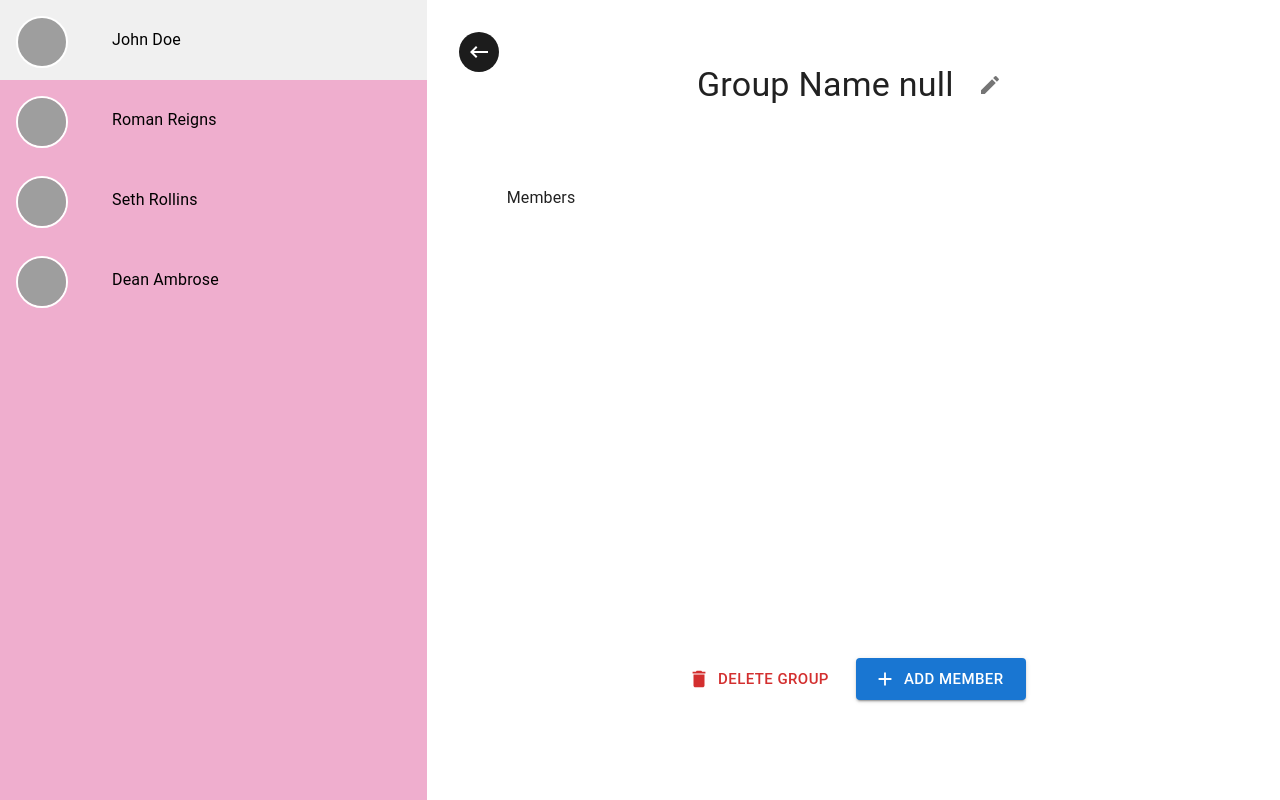
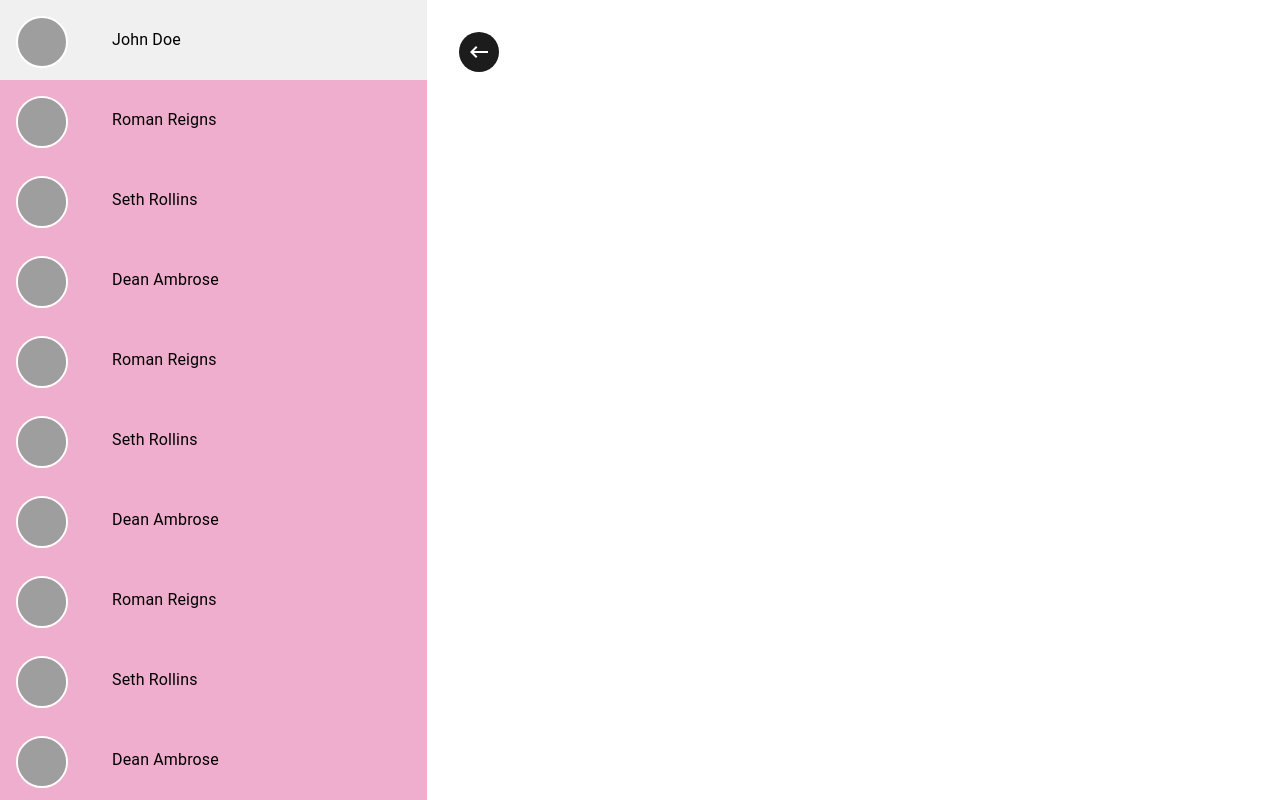
Before and after one commit to pradyotsrivastava/Chit-Chat-SocialMedia, a React app in the folder client/: page /groups in a window 1280 px wide. Built offline with nearby package versions, Linux system fonts and the light colour scheme; grey boxes are pictures that could not be loaded; the HTML template or start-up script is replaced by a standard one.

Commit message:
chatList fixed

```diff
--- /dev/null
+++ b/client/src/components/dialogs/AddMemberDialog.jsx
@@ -0,0 +1,65 @@
+import { Button, Dialog, DialogTitle, Stack, Typography } from "@mui/material";
+import React, { useState } from "react";
+import { sampleUsers } from "../../constants/sampleData";
+import UserItem from "../../shared/UserItem";
+
+const AddMemberDialog = ({ addMember, isLoadingAddMembers, chatId }) => {
+  const [members, setMembers] = useState(sampleUsers);
+  const [selectedMembers, setSelectedMembers] = useState([]);
+
+  const selectMemberHandler = (id) => {
+    setSelectedMembers((prev) =>
+      prev.includes(id)
+        ? prev.filter((currentElement) => currentElement !== id)
+        : [...prev, id]
+    );
+  };
+
+  const closeHandler = () => {
+    setSelectedMembers([]);
+    setMembers([]);
+  };
+  const addMemberSubmitHandler = () => {
+    closeHandler();
+  };
+
+  return (
+    <Dialog open onClose={closeHandler}>
+      <Stack p={"2rem"} width={"20rem"} spacing={"2rem"}>
+        <DialogTitle textAlign={"center"}>Add Member</DialogTitle>
+        <Stack spacing={"1rem"}>
+          {members.length > 0 ? (
+            members.map((i) => (
+              <UserItem
+                key={i.id}
+                user={i}
+                handler={selectMemberHandler}
+                isAdded={selectedMembers.includes(i._id)}
+              />
+            ))
+          ) : (
+            <Typography textAlign={"center"}>No Friends</Typography>
+          )}
+        </Stack>
+        <Stack
+          direction={"row"}
+          alignItems={"center"}
+          justifyContent={"space-evenly"}
+        >
+          <Button color="error" onClick={closeHandler}>
+            Cancel
+          </Button>
+          <Button
+            onClick={addMemberSubmitHandler}
+            variant="contained"
+            disabled={isLoadingAddMembers}
+          >
+            Submit Changes
+          </Button>
+        </Stack>
+      </Stack>
+    </Dialog>
+  );
+};
+
+export default AddMemberDialog;
--- a/client/src/components/specific/ChatList.jsx
+++ b/client/src/components/specific/ChatList.jsx
@@ -16,7 +16,7 @@
   handleDeleteChat,
 }) => {
   return (
-    <Stack width={w} direction={"column"}>
+    <Stack width={w} direction={"column"} overflow={"auto"} height={"100%"}>
       {chats?.map((data, index) => {
         const { avatar, _id, name, groupChat, members } = data;
         const newMessageAlert = newMessagesAlert.find(
--- a/client/src/constants/color.js
+++ b/client/src/constants/color.js
@@ -4,3 +4,8 @@
 export const orange = "#ea7070";
 
 export const matBlack = "#1c1c1c";
+
+export const center = "#FDC2F1";
+
+export const sidebar = "#efaece";
+export const mainContent = "#FDC2F1";
--- a/client/src/constants/sampleData.js
+++ b/client/src/constants/sampleData.js
@@ -5,6 +5,48 @@
     _id: "1",
     groupChat: false,
     members: ["1", "2"],
+  },
+  {
+    avatar: ["https://www.w3schools.com/w3images/avatar2.png"],
+    name: "Roman Reigns",
+    _id: "2",
+    groupChat: true,
+    members: ["2", "3", "4"],
+  },
+  {
+    avatar: ["https://www.w3schools.com/w3images/avatar2.png"],
+    name: "Seth Rollins",
+    _id: "3",
+    groupChat: true,
+    members: ["3", "4", "2"],
+  },
+  {
+    avatar: ["https://www.w3schools.com/w3images/avatar2.png"],
+    name: "Dean Ambrose",
+    _id: "4",
+    groupChat: true,
+    members: ["4", "2", "3"],
+  },
+  {
+    avatar: ["https://www.w3schools.com/w3images/avatar2.png"],
+    name: "Roman Reigns",
+    _id: "2",
+    groupChat: true,
+    members: ["2", "3", "4"],
+  },
+  {
+    avatar: ["https://www.w3schools.com/w3images/avatar2.png"],
+    name: "Seth Rollins",
+    _id: "3",
+    groupChat: true,
+    members: ["3", "4", "2"],
+  },
+  {
+    avatar: ["https://www.w3schools.com/w3images/avatar2.png"],
+    name: "Dean Ambrose",
+    _id: "4",
+    groupChat: true,
+    members: ["4", "2", "3"],
   },
   {
     avatar: ["https://www.w3schools.com/w3images/avatar2.png"],
--- a/client/src/pages/Groups.jsx
+++ b/client/src/pages/Groups.jsx
@@ -19,14 +19,24 @@
   KeyboardBackspace as KeyboardBackspaceIcon,
   Menu,
 } from "@mui/icons-material";
-import { matBlack } from "../constants/color";
+import { matBlack, sidebar } from "../constants/color";
 import { useNavigate, useSearchParams } from "react-router-dom";
 import { Link } from "../components/styles/StyledComponents";
 import AvatarCard from "../shared/AvatarCard";
-import { sampleChats } from "../constants/sampleData";
+import { sampleChats, sampleUsers } from "../constants/sampleData";
+import UserItem from "../shared/UserItem";
+
 const ConfirmDeleteDialog = lazy(() =>
   import("../components/dialogs/ConfirmDeleteDialog")
 );
+const AddMemberDialog = lazy(() =>
+  import("../components/dialogs/AddMemberDialog")
+);
+
+// TODO CHANGE isAddMember to true
+// const isAddMember = true;
+const isAddMember = false;
+
 const Groups = () => {
   const chatId = useSearchParams()[0].get("groups");
   const navigate = useNavigate();
@@ -72,10 +82,15 @@
     navigate("/groups");
   };
 
+  const removeMemberHandler = (id) => {
+    console.log("Remove Member", id);
+  };
+
   useEffect(() => {
-    setGroupName(`Group Name ${chatId}`);
-    setGroupNameUpdatedValue(`Group Name ${chatId}`);
-
+    if (chatId) {
+      setGroupName(`Group Name ${chatId}`);
+      setGroupNameUpdatedValue(`Group Name ${chatId}`);
+    }
     return () => {
       setGroupName("");
       setGroupNameUpdatedValue("");
@@ -187,7 +202,7 @@
         item
         sx={{ display: { xs: "none", sm: "block" } }}
         sm={4}
-        bgcolor={"#efaece"}
+        bgcolor={sidebar}
       >
         <GroupsList myGroups={sampleChats} chatId={chatId} />
       </Grid>
@@ -231,11 +246,30 @@
               {" "}
               {/* TODO Members */}
               {/* TODO MEMBERS CARD */}
+              {sampleUsers.map((i) => (
+                <UserItem
+                  user={i}
+                  key={i._id}
+                  isAdded
+                  styling={{
+                    boxShadow: "0 0 0.5rem 0.5rem rgba(0,0,0,0.2)",
+                    padding: "1rem 1rem",
+                    borderRadius: "1rem",
+                  }}
+                  handler={removeMemberHandler}
+                />
+              ))}
             </Stack>
             {ButtonGroup}
           </>
         )}
       </Grid>
+
+      {isAddMember && (
+        <Suspense fallback={<Backdrop open />}>
+          <AddMemberDialog />
+        </Suspense>
+      )}
 
       {confirmDeleteDialog && (
         <Suspense fallback={<Backdrop open />}>
@@ -266,6 +300,7 @@
       height: "100vh",
       overflow: "auto",
     }}
+    bgcolor={sidebar}
   >
     {myGroups.length > 0 ? (
       myGroups.map((group) => (
--- a/client/src/shared/AvatarCard.jsx
+++ b/client/src/shared/AvatarCard.jsx
@@ -6,7 +6,7 @@
 const AvatarCard = ({ avatar = [], max = 4 }) => {
   return (
     <Stack direction={"row"} spacing={0.5}>
-      <AvatarGroup max={max}>
+      <AvatarGroup max={max} sx={{ position: "relative" }}>
         <Box width={"5rem"} height={"3rem"}>
           {avatar.map((i, index) => (
             <Avatar
--- a/client/src/shared/UserItem.jsx
+++ b/client/src/shared/UserItem.jsx
@@ -2,7 +2,13 @@
 import { Avatar, IconButton, ListItem, Stack, Typography } from "@mui/material";
 import React, { memo } from "react";
 
-const UserItem = ({ user, handler, handlerIsLoading, isAdded = false }) => {
+const UserItem = ({
+  user,
+  handler,
+  handlerIsLoading,
+  isAdded = false,
+  styling = {},
+}) => {
   const { name, _id, avatar } = user;
 
   return (
@@ -12,6 +18,7 @@
         alignItems={"center"}
         spacing={"1rem"}
         width={"100%"}
+        {...styling}
       >
         <Avatar />
         <Typography
```
